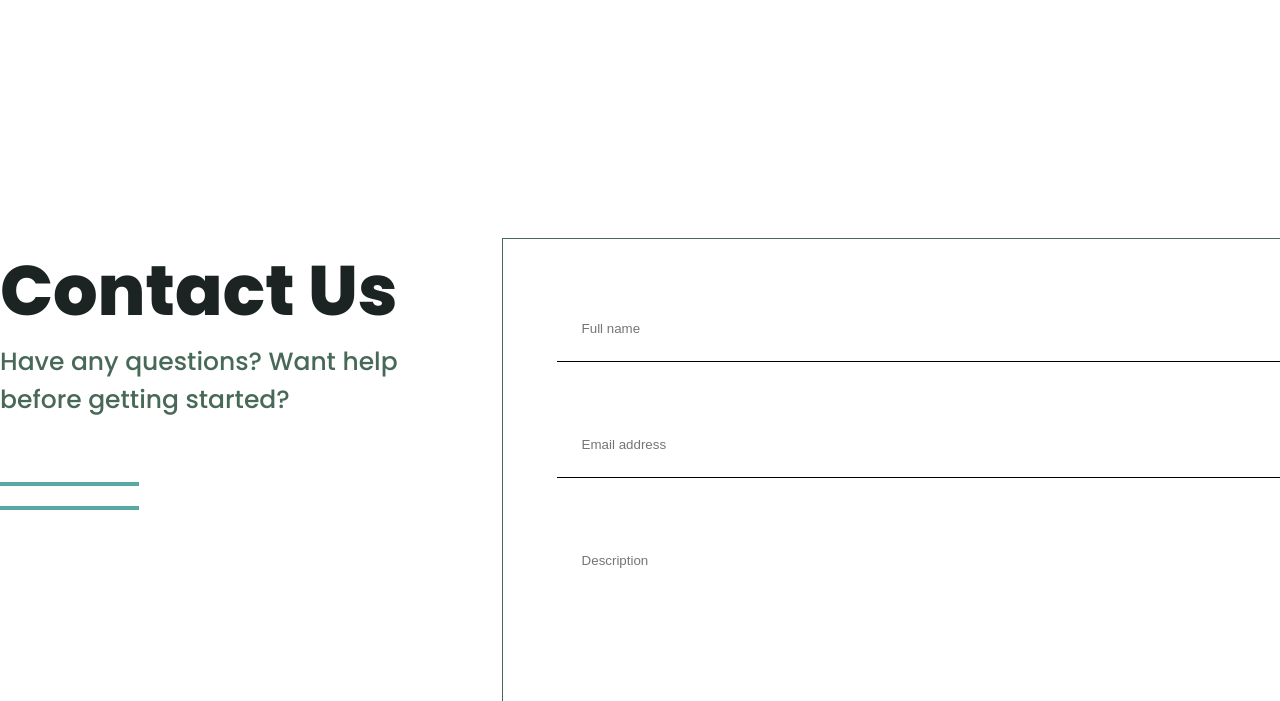
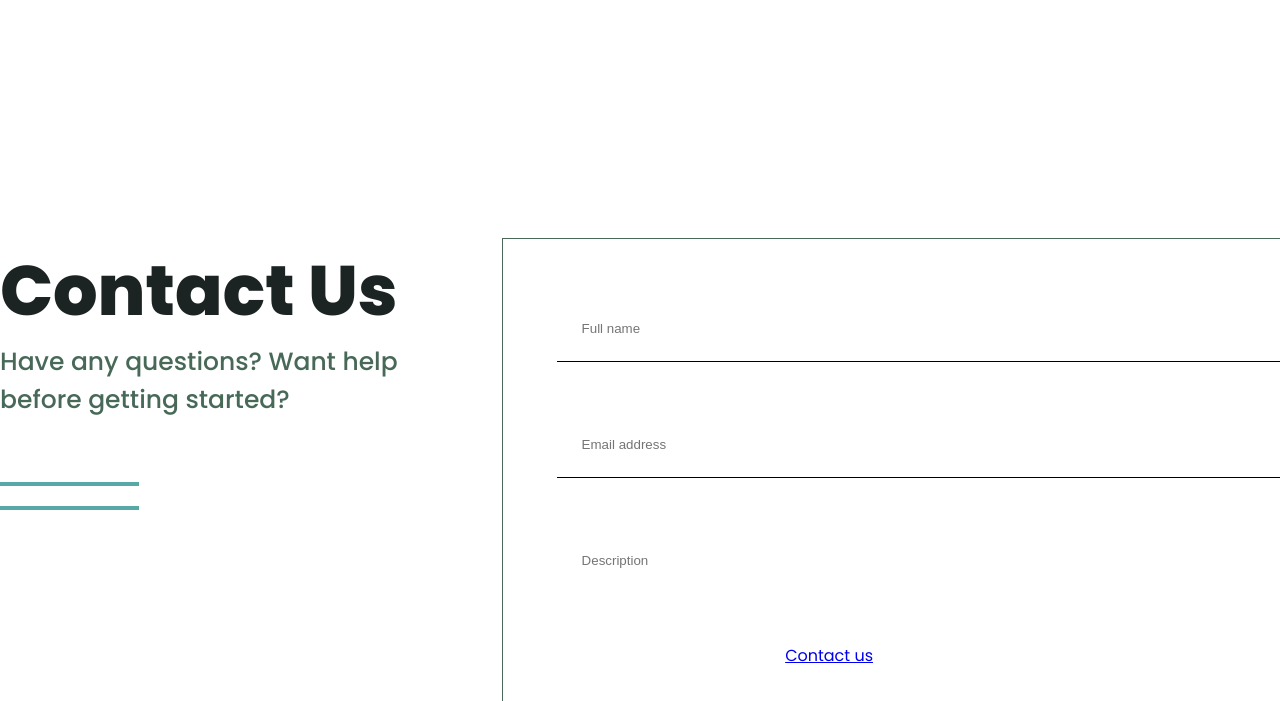
Before and after one commit to ismoilll/locuss, a plain HTML site: page index.html in a window 1280 px wide. Shown: the part 4691-5392 px from the top of the page. Drawn offline with Linux system fonts and the light colour scheme.

Commit message:
added a new link into contact us section

```diff
--- a/index.html
+++ b/index.html
@@ -150,6 +150,7 @@
                     <input class="contact-input" placeholder="Email address" type="email">
                     <input class="contact-input contact-second-input" placeholder="Description" type="text">
                     <a class="conntact-href" href="#">Send now</a>
+                    <a href="#">Contact us</a>
                 </form>
             </div>
         </div>
```
